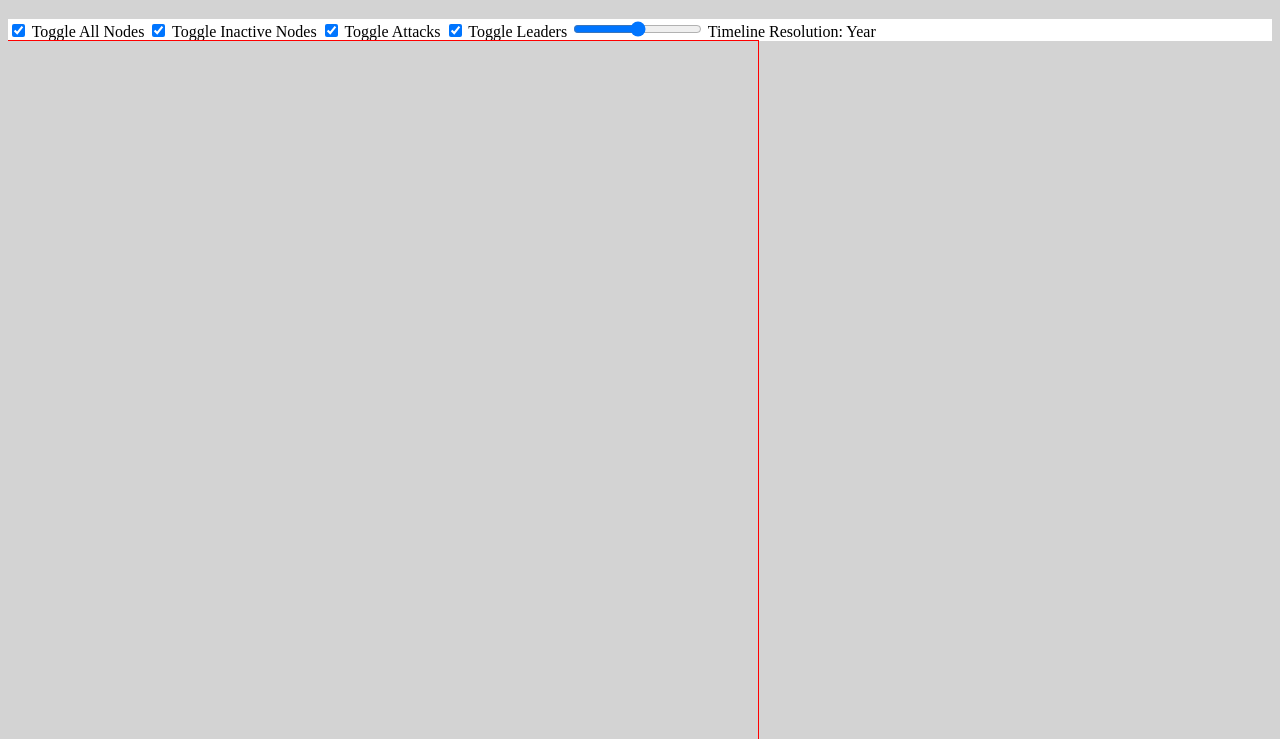
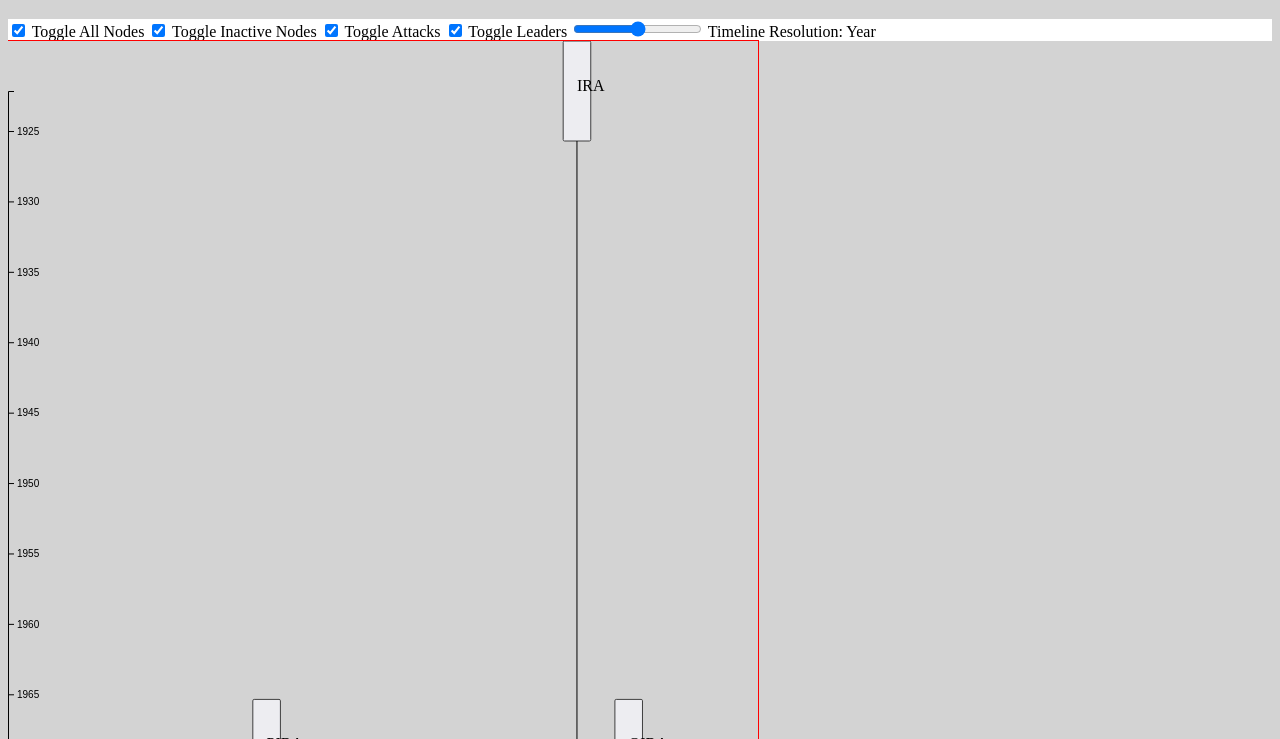
Before and after one commit to irinaz/irinaz.github.io, a plain HTML site: page index.html in a window 1280 px wide. Shown: the part 61-800 px from the top of the page. Drawn offline with Linux system fonts and the light colour scheme; no server answers.

Commit message:
Update and rename json_index.html to index.html

```diff
--- a/json_index.html
+++ b/index.html
@@ -61,7 +61,7 @@
                 relationships: []
             };
 
-            d3.json("https://dev-mapping-militants.pantheonsite.io/data/philippines")
+            d3.json("ireland17.json")
             .then(function(data){
                 var todaysDate = new Date();
                 // big data read
```
